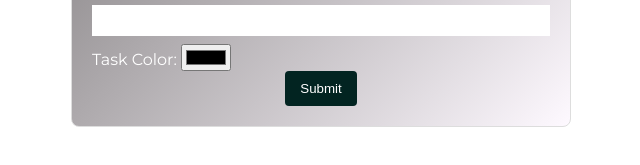
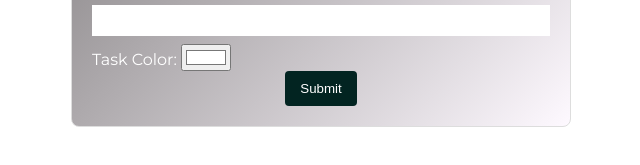
Before and after one commit to miagchilo/todo_pi2, a plain HTML site: page index.html in a window 1280 px wide. Shown: the part 469-634 px from the top of the page, 319-959 px from the left. Drawn offline with Linux system fonts and the light colour scheme.

Commit message:
first commit

```diff
--- a/index.html
+++ b/index.html
@@ -59,7 +59,7 @@
         <br>
 
         <label for="color">Task Color:</label>
-        <input type="color" id="color" name="color">
+        <input type="color" id="color" name="color" value="#ffffff">
         <br>
 
         <!-- Submit button -->
```
